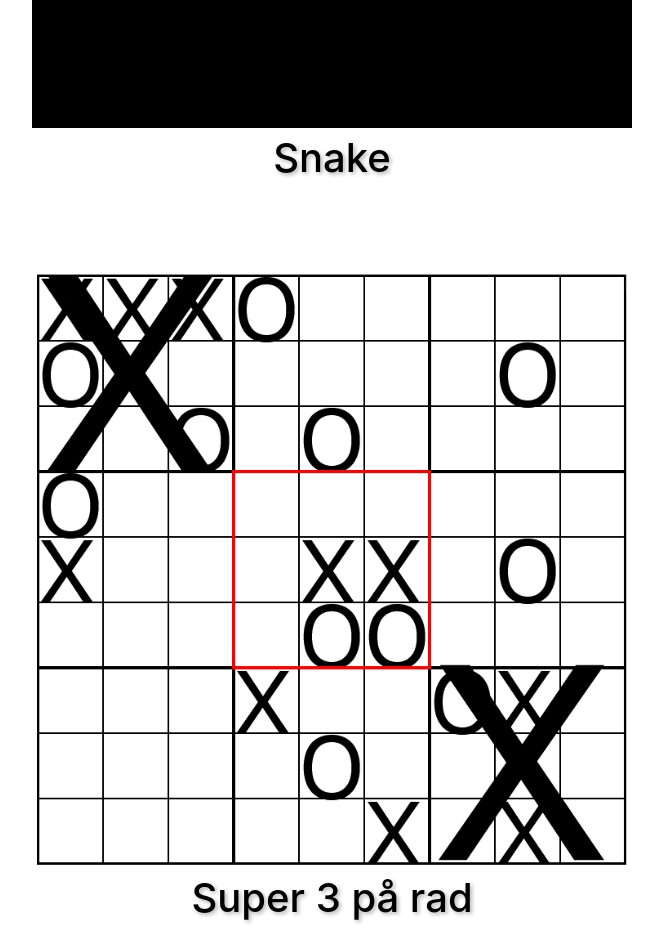
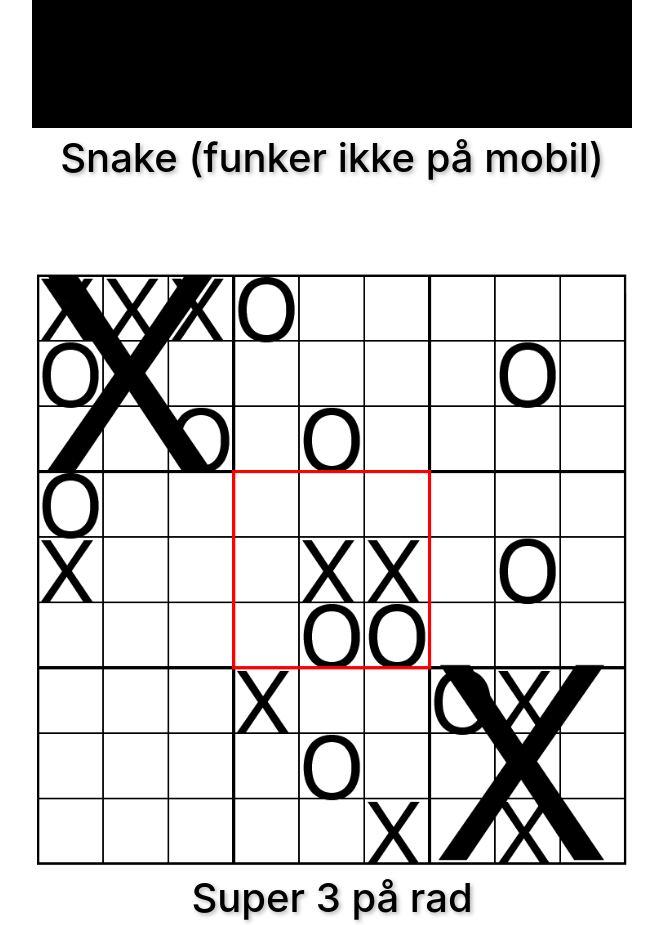
Before and after one commit to Knut1999/React1, a React (Vite) app: page /Games in a window 1280 px wide. Shown: the part 840-1765 px from the top of the page, without its empty margins (308-971 px from the left). Built offline with nearby package versions, Linux system fonts and the light colour scheme.

Commit message:
white bacground

```diff
--- a/src/pages/Games.jsx
+++ b/src/pages/Games.jsx
@@ -13,7 +13,7 @@ function Games() {
                 <div id="slider">
                     <Link to="/Snake">
                         <img src={bilde1} alt="bilde 1" className="game-preview"/>
-                        <p>Snake</p>
+                        <p>Snake (funker ikke på mobil)</p>
                     </Link>
                     <a href="https://super-tre-p-rad.vercel.app/">
                         <img src={bilde2} alt="bilde 1" className="game-preview"/>
--- a/src/pages/Snake.jsx
+++ b/src/pages/Snake.jsx
@@ -3,7 +3,7 @@ import "../css/Snake.css";
 function Snake() {
   return (
     <div className="Snake">
-      <h2>Oioi nå snaker vi her (funker ikke på mobil)</h2>
+      <h2>Oioi nå snaker vi her</h2>
       <div className="snake-iframe-wrapper">
         <iframe
           className="snake-iframe"
```
